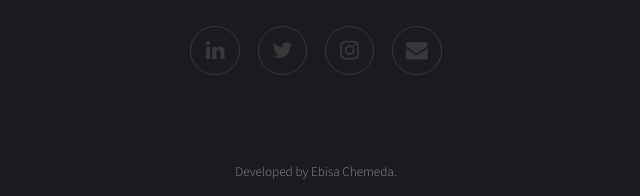
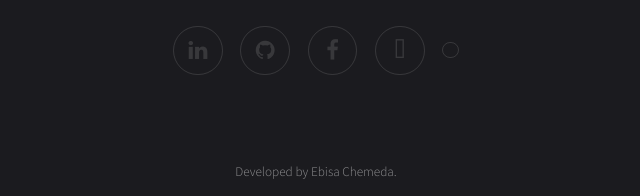
Before and after one commit to ebisachemeda/ebisachemeda.github.io, a plain HTML site: page index.html in a window 1280 px wide. Shown: the part 2285-2481 px from the top of the page, 324-964 px from the left. Drawn offline with Linux system fonts and the light colour scheme.

Commit message:
Update index.html

```diff
--- a/index.html
+++ b/index.html
@@ -94,10 +94,11 @@
 						</ol>
 						<ul class="icons">
 							<li><a href="https://www.linkedin.com/in/ebisachemeda/" class="icon fa-linkedin"><span class="label">LinkedIn</span></a></li>
-							<li><a href="#" class="icon fa-twitter"><span class="label">Twitter</span></a></li>
+							<li><a href="https://github.com/ebisachemeda/" class="icon fa-github"><span class="label">Github</span></a></li>
 
-							<li><a href="#" class="icon fa-instagram"><span class="label">Instagram</span></a></li>
-							<li><a href="#" class="icon fa-envelope"><span class="label">Email</span></a></li>
+							<li><a href="https://www.facebook.com/harmeekoo.143/" class="icon fa-facebook"><span class="label">Facebook</span></a></li>
+							<li><a href="https://t.me/EebbiiC" class="icon fa-telegram"><span class="label">Telegram</span></a></li>
+							<li><a href="mailto:ebisachemeda430@gmail.com" class="icon fa-email"><span class="label">Email</span></a></li>
 						</ul>
 					</div>
 				</footer>
```
